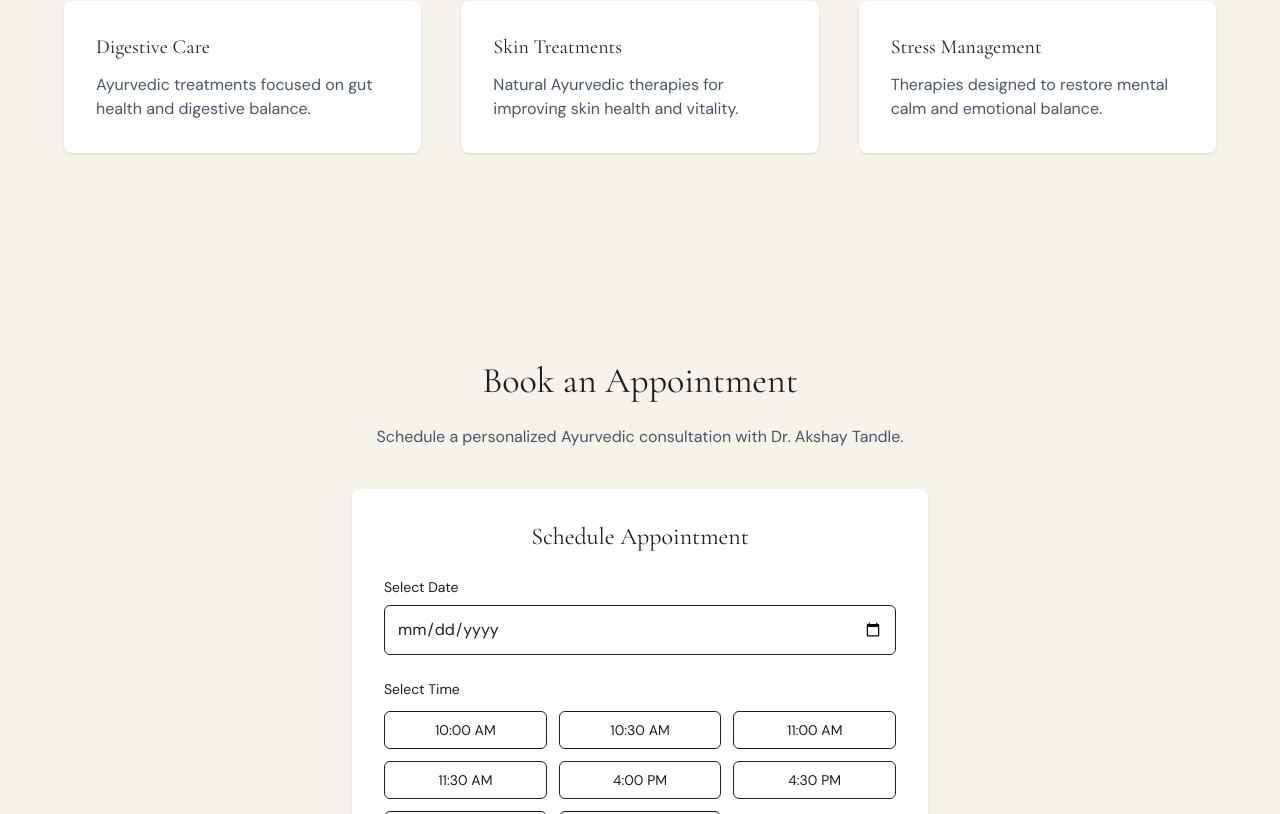
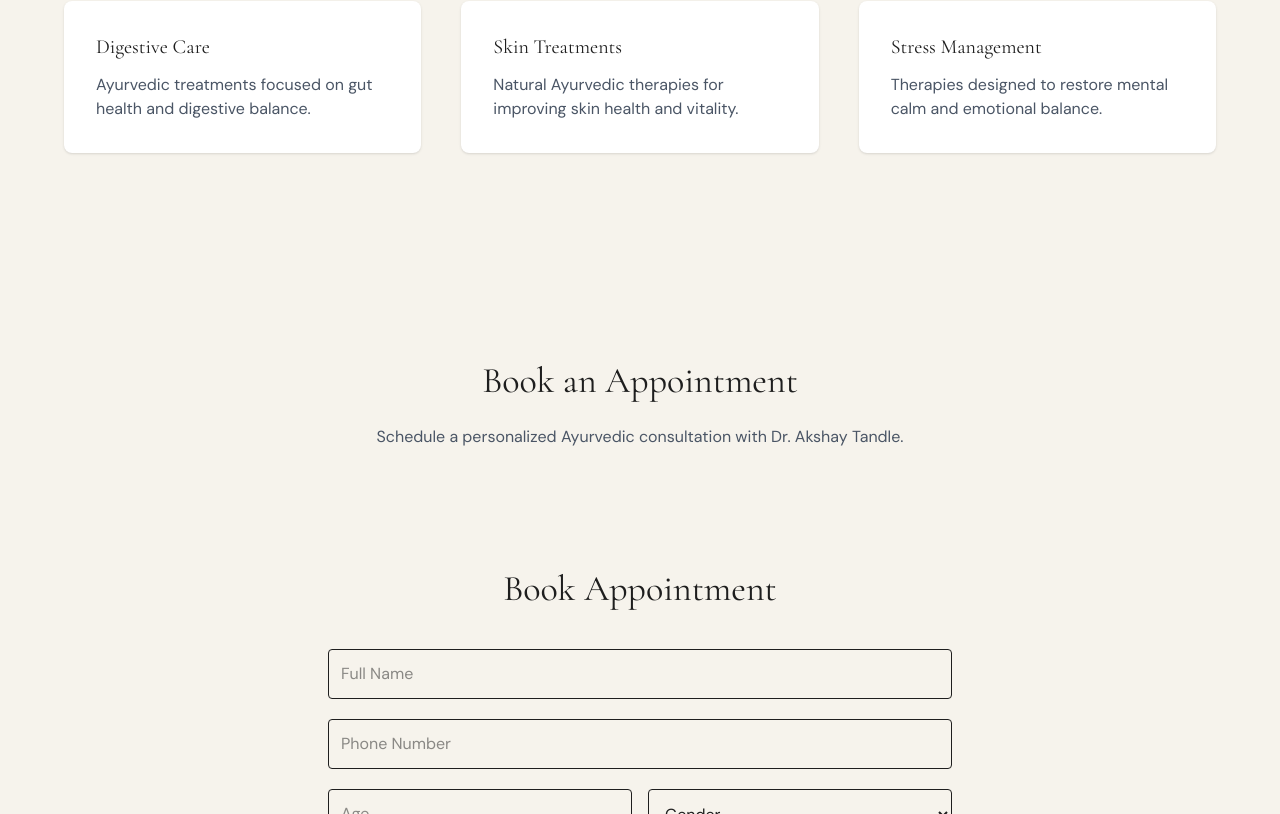
Before and after one commit to vardhantandle1207/sukhaprada-ayurveda, a Next.js app: page / in a window 1280 px wide. Shown: the part 1986-2800 px from the top of the page. Built offline with nearby package versions, Linux system fonts and the light colour scheme.

Commit message:
updated booking form

```diff
--- a/components/BookingForm.tsx
+++ b/components/BookingForm.tsx
@@ -3,96 +3,144 @@
 import { useState } from "react"
 
 export default function BookingForm() {
+  const [form, setForm] = useState({
+    name: "",
+    phone: "",
+    age: "",
+    gender: "",
+    date: "",
+    time: "",
+    mode: "",
+    message: ""
+  })
 
-  const [date, setDate] = useState("")
-  const [time, setTime] = useState("")
-
-  const slots = [
-    "10:00 AM",
-    "10:30 AM",
-    "11:00 AM",
-    "11:30 AM",
-    "4:00 PM",
-    "4:30 PM",
-    "5:00 PM",
-    "5:30 PM"
+  const times = [
+    "08:00 AM","09:00 AM","10:00 AM","11:00 AM","12:00 PM","01:00 PM",
+    "04:00 PM","05:00 PM","06:00 PM","07:00 PM","08:00 PM","09:00 PM"
   ]
 
+  const handleChange = (e:any) => {
+    setForm({...form, [e.target.name]: e.target.value})
+  }
+
+  const handleSubmit = (e:any) => {
+    e.preventDefault()
+
+    const text = `
+New Appointment
+Name: ${form.name}
+Phone: ${form.phone}
+Age: ${form.age}
+Gender: ${form.gender}
+Mode: ${form.mode}
+Date: ${form.date}
+Time: ${form.time}
+Message: ${form.message}
+`
+
+    const whatsapp = `https://wa.me/919652073148?text=${encodeURIComponent(text)}`
+    window.open(whatsapp,"_blank")
+  }
+
   return (
-    <div className="max-w-xl mx-auto bg-white p-8 rounded-lg shadow-sm">
+    <section id="book" className="py-20 bg-[#F6F3EC]">
+      <div className="max-w-2xl mx-auto px-6">
 
-      <h3 className="text-2xl mb-6 text-center">
-        Schedule Appointment
-      </h3>
+        <h2 className="text-4xl font-serif text-center mb-10">
+          Book Appointment
+        </h2>
 
-      {/* Date Picker */}
-      <div className="mb-6">
-        <label className="block mb-2 text-sm">
-          Select Date
-        </label>
+        <form onSubmit={handleSubmit} className="space-y-5">
+
+          <input
+            name="name"
+            placeholder="Full Name"
+            required
+            className="w-full border p-3 rounded"
+            onChange={handleChange}
+          />
+
+          <input
+            name="phone"
+            placeholder="Phone Number"
+            required
+            className="w-full border p-3 rounded"
+            onChange={handleChange}
+          />
+
+          <div className="grid grid-cols-2 gap-4">
+            <input
+              name="age"
+              placeholder="Age"
+              required
+              className="border p-3 rounded"
+              onChange={handleChange}
+            />
+
+            <select
+              name="gender"
+              required
+              className="border p-3 rounded"
+              onChange={handleChange}
+            >
+              <option value="">Gender</option>
+              <option>Male</option>
+              <option>Female</option>
+              <option>Other</option>
+            </select>
+          </div>
+
+          <select
+            name="mode"
+            required
+            className="w-full border p-3 rounded"
+            onChange={handleChange}
+          >
+            <option value="">Consultation Mode</option>
+            <option>Offline (Clinic Visit)</option>
+            <option>Online Consultation</option>
+          </select>
 
           <input
             type="date"
-          value={date}
-          onChange={(e) => setDate(e.target.value)}
-          className="w-full border p-3 rounded-md"
+            name="date"
+            required
+            className="w-full border p-3 rounded"
+            onChange={handleChange}
           />
-      </div>
 
-      {/* Time Slots */}
-      <div className="mb-6">
-        <label className="block mb-3 text-sm">
-          Select Time
-        </label>
+          <select
+            name="time"
+            required
+            className="w-full border p-3 rounded"
+            onChange={handleChange}
+          >
+            <option value="">Select Time</option>
+            {times.map((t,i)=>(
+              <option key={i}>{t}</option>
+            ))}
+          </select>
 
-        <div className="grid grid-cols-3 gap-3">
-
-          {slots.map((slot) => (
+          <textarea
+            name="message"
+            placeholder="Health concern (optional)"
+            className="w-full border p-3 rounded"
+            onChange={handleChange}
+          />
 
           <button
-              key={slot}
-              onClick={() => setTime(slot)}
-              className={`border rounded-md py-2 text-sm
-              ${time === slot ? "bg-[#2F5D50] text-white" : "bg-white"}`}
+            className="w-full bg-[#2F5D50] text-white py-3 rounded-lg hover:opacity-90"
           >
-              {slot}
+            Book via WhatsApp
           </button>
 
-          ))}
+        </form>
+
+        <p className="text-center text-sm mt-4 text-gray-600">
+          Clinic Timings: 8 AM – 1 PM & 4 PM – 9 PM
+        </p>
 
       </div>
-      </div>
-
-      {/* Name */}
-      <div className="mb-4">
-        <label className="block mb-2 text-sm">
-          Name
-        </label>
-
-        <input
-          type="text"
-          placeholder="Your name"
-          className="w-full border p-3 rounded-md"
-        />
-      </div>
-
-      {/* Phone */}
-      <div className="mb-6">
-        <label className="block mb-2 text-sm">
-          Phone
-        </label>
-
-        <input
-          type="tel"
-          placeholder="Phone number"
-          className="w-full border p-3 rounded-md"
-        />
-      </div>
-
-      <button className="w-full bg-[#2F5D50] text-white py-3 rounded-full">
-        Confirm Appointment
-      </button>
-
-    </div>
+    </section>
   )
 }
--- a/components/Footer.tsx
+++ b/components/Footer.tsx
@@ -27,7 +27,7 @@ export default function Footer() {
         <div>
           <h3 className="text-lg mb-3">Contact</h3>
           <p className="text-gray-600">
-            Phone: Coming Soon
+            Phone: +91 9652073148
           </p>
           <p className="text-gray-600">
             Email: sukhapradaayu@gmail.com
--- a/components/Hero.tsx
+++ b/components/Hero.tsx
@@ -21,9 +21,11 @@ export default function Hero() {
           Personalized Ayurvedic consultations and therapies focused on restoring balance and wellbeing.
         </p>
 
-        <button className="mt-8 px-6 py-3 bg-white text-[#2F5D50] rounded-full font-medium text-sm md:text-base">
+        <a
+        href='#book'
+        className="mt-8 px-6 py-3 bg-white text-[#2F5D50] rounded-full font-medium text-sm md:text-base">
           Book Consultation
-        </button>
+        </a>
 
       </div>
 
```
Lines whose indentation alone changed are shown as unchanged.
